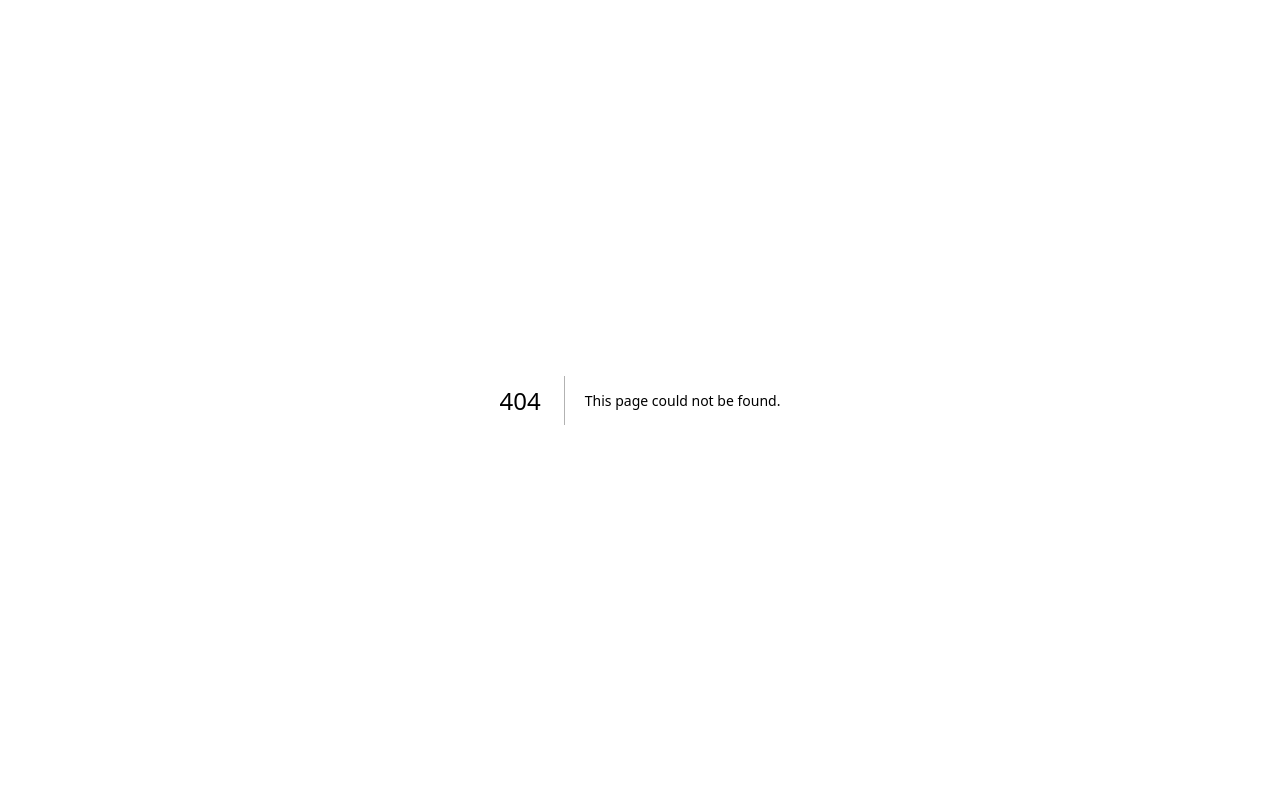
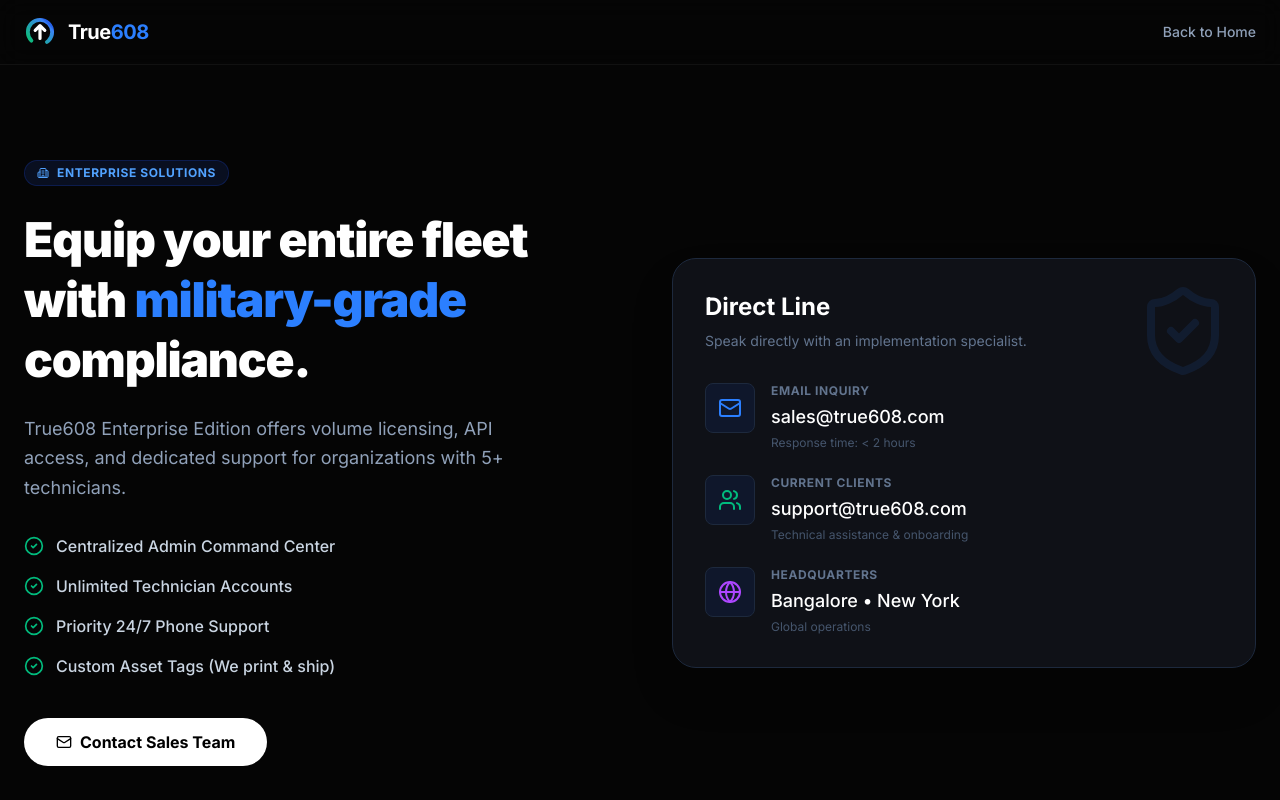
Before and after one commit to RisheeRaswath/True608-Website, a Next.js app: page /sales in a window 1280 px wide. Before the commit this address had no page. Shown: the top 800 px of the page. Built offline with nearby package versions, Linux system fonts and the light colour scheme.

Commit message:
Feature: Add Enterprise Sales Page

```diff
--- a/src/app/page.tsx
+++ b/src/app/page.tsx
@@ -60,7 +60,7 @@ export default function LandingPage() {
                 Start Audit Defense <ArrowRight className="w-4 h-4" />
               </Link>
               <Link
-                href="mailto:sales@true608.com"
+                href="/sales"
                 className="h-12 px-8 rounded-full border border-slate-700 hover:border-slate-500 text-slate-300 font-medium flex items-center justify-center gap-2 transition-all hover:bg-white/5"
               >
                 Book Demo
--- /dev/null
+++ b/src/app/sales/page.tsx
@@ -0,0 +1,138 @@
+"use client";
+
+import Link from "next/link";
+import { TrueLogo } from "@/components/TrueLogo";
+import { CheckCircle2, ArrowRight, Mail, Phone, Globe, Building2, Users, ShieldCheck } from "lucide-react";
+
+export default function SalesPage() {
+  return (
+    <main className="min-h-screen bg-[#050505] text-white font-sans selection:bg-blue-500 selection:text-white">
+
+      {/* NAVBAR */}
+      <nav className="fixed top-0 w-full z-50 border-b border-white/5 bg-[#050505]/80 backdrop-blur-md">
+        <div className="max-w-7xl mx-auto px-6 h-16 flex items-center justify-between">
+          <Link href="/" className="cursor-pointer hover:opacity-80 transition-opacity flex items-center gap-3">
+            <TrueLogo className="w-8 h-8" />
+            <div className="text-xl font-bold tracking-tight">
+              True<span className="text-blue-500">608</span>
+            </div>
+          </Link>
+          <div className="flex gap-4">
+            <Link href="/" className="text-sm font-medium text-slate-400 hover:text-white transition-colors flex items-center">
+              Back to Home
+            </Link>
+          </div>
+        </div>
+      </nav>
+
+      {/* HERO SECTION */}
+      <div className="pt-40 pb-20 px-6 max-w-7xl mx-auto">
+        <div className="grid grid-cols-1 lg:grid-cols-2 gap-16 items-center">
+
+          {/* LEFT: THE PITCH */}
+          <div>
+            <div className="inline-flex items-center gap-2 px-3 py-1 rounded-full bg-blue-900/20 border border-blue-800/30 text-blue-400 text-xs font-bold uppercase tracking-wider mb-6">
+              <Building2 className="w-3 h-3" />
+              Enterprise Solutions
+            </div>
+
+            <h1 className="text-5xl font-black tracking-tight mb-6 leading-tight">
+              Equip your entire fleet <br/>
+              with <span className="text-blue-500">military-grade</span> compliance.
+            </h1>
+
+            <p className="text-lg text-slate-400 mb-8 leading-relaxed max-w-lg">
+              True608 Enterprise Edition offers volume licensing, API access, and dedicated support for organizations with 5+ technicians.
+            </p>
+
+            <div className="space-y-4 mb-10">
+                <div className="flex items-center gap-3">
+                    <CheckCircle2 className="w-5 h-5 text-emerald-500" />
+                    <span className="text-slate-300 font-medium">Centralized Admin Command Center</span>
+                </div>
+                <div className="flex items-center gap-3">
+                    <CheckCircle2 className="w-5 h-5 text-emerald-500" />
+                    <span className="text-slate-300 font-medium">Unlimited Technician Accounts</span>
+                </div>
+                <div className="flex items-center gap-3">
+                    <CheckCircle2 className="w-5 h-5 text-emerald-500" />
+                    <span className="text-slate-300 font-medium">Priority 24/7 Phone Support</span>
+                </div>
+                <div className="flex items-center gap-3">
+                    <CheckCircle2 className="w-5 h-5 text-emerald-500" />
+                    <span className="text-slate-300 font-medium">Custom Asset Tags (We print & ship)</span>
+                </div>
+            </div>
+
+            <div className="flex gap-4">
+              <Link
+                href="mailto:sales@true608.com?subject=Enterprise Inquiry"
+                className="h-12 px-8 rounded-full bg-white text-black font-bold flex items-center justify-center gap-2 transition-all hover:bg-slate-200"
+              >
+                <Mail className="w-4 h-4" /> Contact Sales Team
+              </Link>
+            </div>
+          </div>
+
+          {/* RIGHT: CONTACT CARD */}
+          <div className="relative">
+            <div className="absolute top-1/2 left-1/2 -translate-x-1/2 -translate-y-1/2 w-96 h-96 bg-blue-600/20 rounded-full blur-[100px] -z-10"></div>
+
+            <div className="bg-[#0F1117] border border-slate-800 p-8 rounded-3xl shadow-2xl relative overflow-hidden">
+                <div className="absolute top-0 right-0 p-6 opacity-10">
+                    <ShieldCheck className="w-24 h-24 text-blue-500" />
+                </div>
+
+                <h3 className="text-2xl font-bold text-white mb-2">Direct Line</h3>
+                <p className="text-slate-500 text-sm mb-8">Speak directly with an implementation specialist.</p>
+
+                <div className="space-y-6">
+                    <div className="flex items-start gap-4">
+                        <div className="p-3 bg-slate-900 rounded-lg border border-slate-800 text-blue-500">
+                            <Mail className="w-6 h-6" />
+                        </div>
+                        <div>
+                            <p className="text-xs text-slate-500 uppercase font-bold tracking-wider mb-1">Email Inquiry</p>
+                            <a href="mailto:sales@true608.com" className="text-lg font-medium text-white hover:text-blue-400 transition-colors">sales@true608.com</a>
+                            <p className="text-xs text-slate-600 mt-1">Response time: &lt; 2 hours</p>
+                        </div>
+                    </div>
+
+                    <div className="flex items-start gap-4">
+                        <div className="p-3 bg-slate-900 rounded-lg border border-slate-800 text-emerald-500">
+                            <Users className="w-6 h-6" />
+                        </div>
+                        <div>
+                            <p className="text-xs text-slate-500 uppercase font-bold tracking-wider mb-1">Current Clients</p>
+                            <a href="mailto:support@true608.com" className="text-lg font-medium text-white hover:text-emerald-400 transition-colors">support@true608.com</a>
+                            <p className="text-xs text-slate-600 mt-1">Technical assistance & onboarding</p>
+                        </div>
+                    </div>
+
+                    <div className="flex items-start gap-4">
+                        <div className="p-3 bg-slate-900 rounded-lg border border-slate-800 text-purple-500">
+                            <Globe className="w-6 h-6" />
+                        </div>
+                        <div>
+                            <p className="text-xs text-slate-500 uppercase font-bold tracking-wider mb-1">Headquarters</p>
+                            <p className="text-lg font-medium text-white">Bangalore • New York</p>
+                            <p className="text-xs text-slate-600 mt-1">Global operations</p>
+                        </div>
+                    </div>
+                </div>
+
+            </div>
+          </div>
+
+        </div>
+      </div>
+
+      <footer className="border-t border-white/5 py-12 text-center bg-[#0a0a0a]">
+        <p className="text-slate-600 text-sm">
+          &copy; 2025 True608 Systems. All rights reserved.
+        </p>
+      </footer>
+
+    </main>
+  );
+}
```
